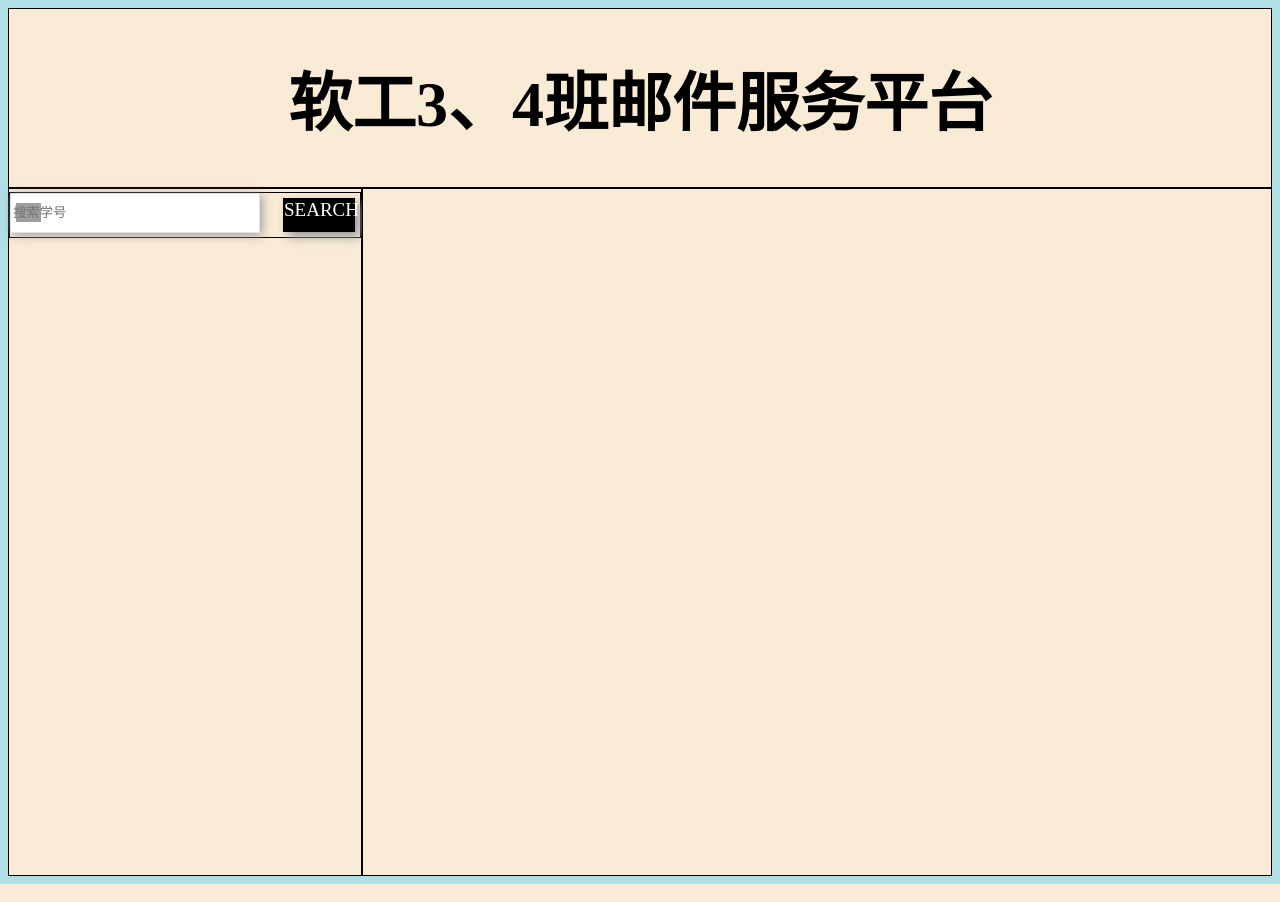
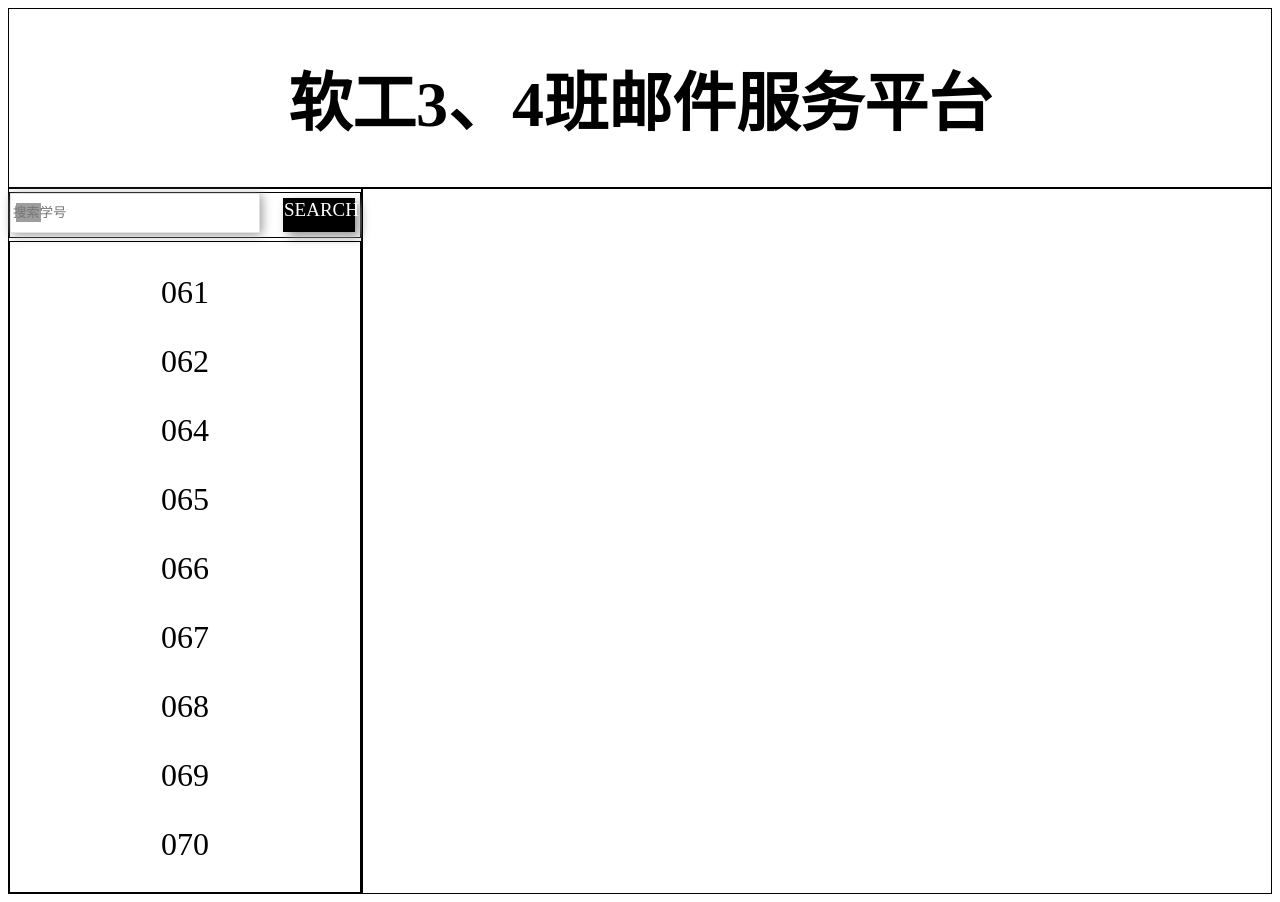
Before and after one commit to Apricityx/AutoEmail, a PHP site: page /main.php in a window 1280 px wide. Run offline with PHP 8.4, Linux system fonts and the light colour scheme; some web fonts are replaced; grey boxes are pictures that could not be loaded.

Commit message:
初步框架实现.....

```diff
--- a/forward part/main.php
+++ b/forward part/main.php
@@ -35,6 +35,70 @@
 <div id="left">
     <div id="search_box">
     <input type="text" name="search" placeholder="搜索学号"><div id="search_">SEARCH</div>
+    </div>
+    <div class="std_text">
+        <p>061
+<!--        <div class="image-container">-->
+<!--            <img id="image1" src="image1.jpg">-->
+<!--           <img id="image2" src="image2.jpg" style="display: none;">-->
+<!--        </div> -->
+        </p> <!-- 动态背景、动态字体，可滑动页面-->
+            <p>062</p>
+            <p>064</p>
+            <p>065</p>
+            <p>066</p>
+            <p>067</p>
+            <p>068</p>
+            <p>069</p>
+            <p>070</p>
+            <p>071</p>
+            <p>073</p>
+            <p>075</p>
+            <p>076</p>
+            <p>077</p>
+            <p>078</p>
+            <p>079</p>
+            <p>080</p>
+            <p>081</p>
+            <p>082</p>
+            <p>083</p>
+            <p>084</p>
+            <p>085</p>
+            <p>086</p>
+            <p>087</p>
+            <p>088</p>
+            <p>089</p>
+            <p>090</p>
+            <p>091</p>
+            <p>092</p>
+            <p>093</p>
+            <p>094</p>
+            <p>095</p>
+            <p>096</p>
+            <p>097</p>
+            <p>098</p>
+            <p>099</p>
+            <p>100</p>
+            <p>101</p>
+            <p>102</p>
+            <p>103</p>
+            <p>104</p>
+            <p>105</p>
+            <p>106</p>
+            <p>107</p>
+            <p>108</p>
+            <p>109</p>
+            <p>110</p>
+            <p>111</p>
+            <p>112</p>
+            <p>113</p>
+            <p>114</p>
+            <p>115</p>
+            <p>116</p>
+            <p>117</p>
+            <p>118</p>
+            <p>119</p>
+            <p>120</p>
     </div>
 </div>
 <div id="std_info">
@@ -100,7 +164,6 @@
 <div class="std" id="div56"><h2>120</h2></div>
     </marquee>
 </div>
-<!--<div id="footer"></div>-->
 <?php
 function get_str_array_list($obj){ //将文本转化为list
     $pattern='/[\x{4e00}-\x{9fa5}]+/u';
@@ -151,23 +214,23 @@
         // 判断A中的第i个元素是否存在于B中
         if (var_.includes(total_s[i])) {
             // 如果存在，我们将div的颜色设置为绿色
-            div.style.backgroundColor = "green";
+            div.style.backgroundColor = "43FA09";
         } else {
             // 如果不存在，我们将div的颜色设置为灰色
             div.style.backgroundColor = "grey";
         }
     }
-
-var students = document.getElementsByClassName('std');
-    for(var i=0;i<students.length;i++){
-        students[i].addEventListener('mouseover',function(e){
-        e.target.style.animationPlayState='paused';
-        });
-        students[i].addEventListener('mouseout',function(e){
-        e.target.style.animationPlayState='running';
-        }
-
-}
+alert("共有"+total_s_num+"名学生，已提交"+var_num+"份作业");
+// var students = document.getElementsByClassName('std');
+//     for(var i=0;i<students.length;i++){
+//         students[i].addEventListener('mouseover',function(e){
+//         e.target.style.animationPlayState='paused';
+//         });
+//         students[i].addEventListener('mouseout',function(e){
+//         e.target.style.animationPlayState='running';
+//         }
+//
+// }
 </script>
 </body>
 </html>
--- a/forward part/mainpage.css
+++ b/forward part/mainpage.css
@@ -6,7 +6,7 @@
 
 body{
     font-family:'font_style01';
-    background-color: powderblue;
+    /*background-color: powderblue;*/
     display: grid;
     grid-template-columns: 1fr 4fr;
     grid-template-rows: 1fr 4fr;
@@ -21,7 +21,7 @@
 }
 div{
     display: inline-block;
-    background-color: antiquewhite;
+    /*background-color: antiquewhite;*/
     border: black 1px solid;
     margin: 0 0 0 0;
 }
@@ -77,6 +77,37 @@
     box-shadow: #999999 5px 5px 10px;
     user-select: none;
 }
+
+
+
+
+
+.std_text {
+    height:650px;
+    width: 350px;
+    overflow: scroll;
+}
+p{
+    font-size: 2em;
+    text-align: center;
+}
+
+
+
+
+
+
+
+
+
+
+
+
+
+
+
+
+
 
 
 
```
